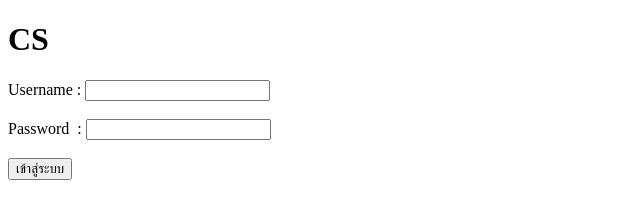
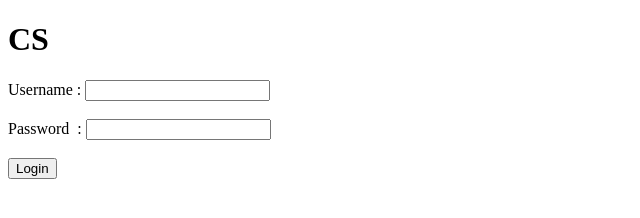
Before and after one commit to 59024077/myproject, a plain HTML site: page index.html in a window 1280 px wide. Shown: the full height of the page, 0-640 px from the left. Drawn offline with Linux system fonts and the light colour scheme.

Commit message:
Update index.html

```diff
--- a/index.html
+++ b/index.html
@@ -10,7 +10,7 @@
             <input type="hidden" name="GET">
             Username : <input type="text" name="Username"> <br><br>
             Password &nbsp;: <input type="password"name="Password"> <br><br>
-            <input type="submit" value="เข้าสู่ระบบ">
+            <input type="submit" value="Login">
      </form>
 </body>
 
```
